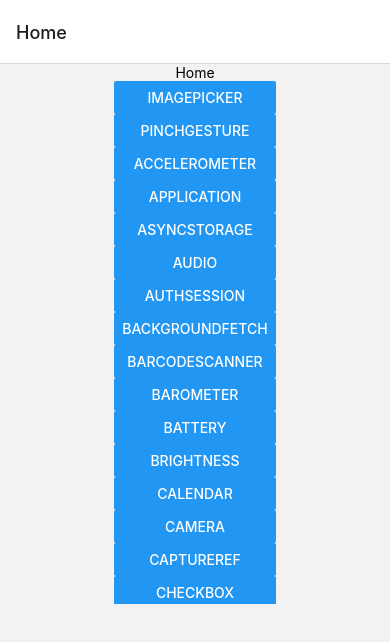
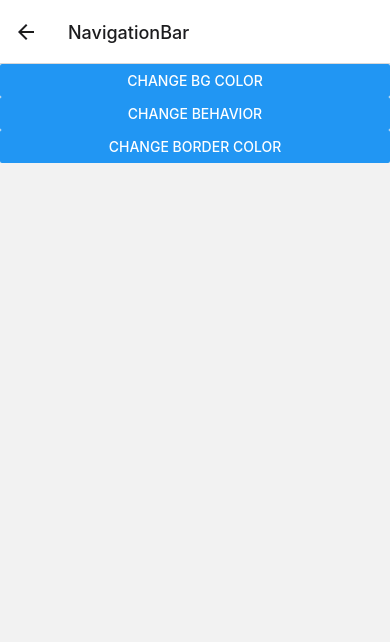
Before and after one commit to GuilhermeSousaDev/Expo, a React Native app: screen /NavigationBar in a window 390 px wide. Shown: the top 642 px of the page. Built offline with nearby package versions, Linux system fonts and the light colour scheme; what expo-task-manager would draw is missing.

Commit message:
Expo Net Info

```diff
--- a/App.js
+++ b/App.js
@@ -44,6 +44,8 @@ import Location from './screens/Location';
 import MailCompose from './screens/MailCompose';
 import MapView from './screens/MapView';
 import MediaLibrary from './screens/MediaLibrary';
+import NavigationBar from './screens/NavigationBar';
+import NetInfo from './screens/NetInfo';
 
 export default function App() {
   return (
@@ -88,6 +90,8 @@ export default function App() {
         <Stack.Screen name='MailCompose' component={MailCompose} />
         <Stack.Screen name='MapView' component={MapView} />
         <Stack.Screen name='MediaLibrary' component={MediaLibrary} />
+        <Stack.Screen name='NavigationBar' component={NavigationBar} />
+        <Stack.Screen name='NetInfo' component={NetInfo} />
       </Stack.Navigator>
       <StatusBar style="light" />
     </NavigationContainer>
--- a/package.json
+++ b/package.json
@@ -11,6 +11,7 @@
   "dependencies": {
     "@react-native-async-storage/async-storage": "~1.17.3",
     "@react-native-community/datetimepicker": "6.5.2",
+    "@react-native-community/netinfo": "9.3.5",
     "@react-navigation/native": "^6.1.1",
     "@react-navigation/native-stack": "^6.9.7",
     "expo": "~47.0.8",
@@ -45,6 +46,7 @@
     "expo-location": "~15.0.1",
     "expo-mail-composer": "~12.0.0",
     "expo-media-library": "~15.0.0",
+    "expo-navigation-bar": "~2.0.1",
     "expo-random": "~13.0.0",
     "expo-sensors": "~12.0.1",
     "expo-splash-screen": "~0.17.5",
--- a/screens/Home.js
+++ b/screens/Home.js
@@ -48,6 +48,8 @@ export default function Home({ navigation }) {
                 <Button title="MailCompose" onPress={() => navigate('MailCompose')} />
                 <Button title="MapView" onPress={() => navigate('MapView')} />
                 <Button title="MediaLibrary" onPress={() => navigate('MediaLibrary')} />
+                <Button title="NavigationBar" onPress={() => navigate('NavigationBar')} />
+                <Button title="NetInfo" onPress={() => navigate('NetInfo')} />
             </ScrollView>
         </View>
     )
--- /dev/null
+++ b/screens/NavigationBar.js
@@ -0,0 +1,38 @@
+import { useEffect } from 'react';
+import { View, Button } from 'react-native';
+import NavigationBar from 'expo-navigation-bar';
+
+export default function NavigationBarScreen() {
+    useEffect(() => {
+        (async () => {
+            const color = await NavigationBar.getBackgroundColorAsync();
+            const behavior = await NavigationBar.getBehaviorAsync();
+            const border = await NavigationBar.getBorderColorAsync();
+
+            console.log(behavior);
+            console.log(color);
+            console.log(border);
+        })();
+    }, []);
+
+    const handleChangeBgColor = async () => {
+        NavigationBar.setBackgroundColorAsync('white');
+    }
+
+    const handleChangeBehavior = async () => {
+        NavigationBar.setBehaviorAsync('overlay-swipe');
+    }
+
+    const handleChangeBorderColor = async () => {
+        NavigationBar.setBorderColorAsync('red');
+    }
+
+
+    return (
+        <View>
+            <Button title="Change Bg Color" onPress={handleChangeBgColor} />
+            <Button title="Change Behavior" onPress={handleChangeBehavior} />
+            <Button title="Change Border Color" onPress={handleChangeBorderColor} />
+        </View>
+    )
+}
--- /dev/null
+++ b/screens/NetInfo.js
@@ -0,0 +1,20 @@
+import { View, Text } from 'react-native';
+import NetInfo from '@react-native-community/netinfo';
+
+export default function NetInfoScreen() {
+
+    const unsubscribe = NetInfo.addEventListener(state => {
+        console.log('Type: ', state.type);
+        console.log('Connection: ', state.isConnected);
+        console.log('Details: ', state.details);
+        console.log('Wifi: ', state.isWifiEnabled);
+    });
+
+    unsubscribe();
+
+    return (
+        <View>
+            <Text>NetInfo</Text>
+        </View>
+    )
+}
```
Also changed, not shown: 1 other file (tests, documents, lock files or other folders).
